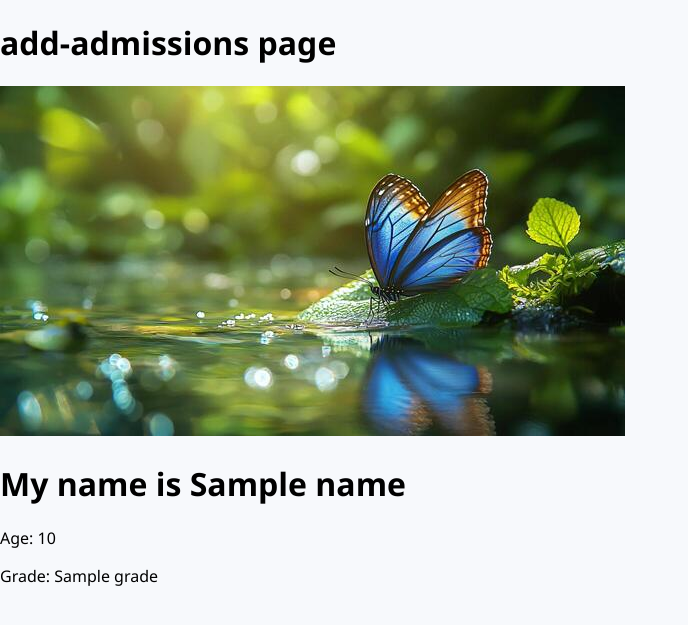
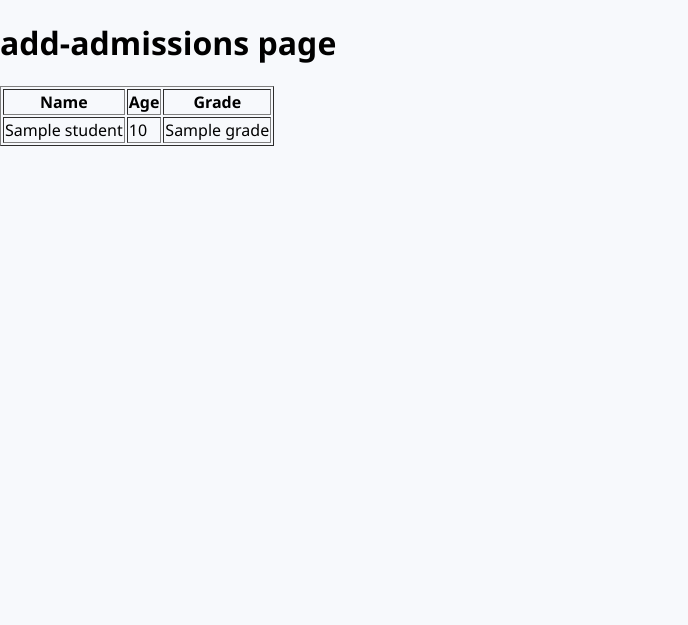
Before and after one commit to Babafakruddin-Darubhaigari/django-schoolapp, a Django app: template templates/admissions/add-admission.html in a window 1280 px wide. Shown: the top 625 px of the page, without its empty margins (0-688 px from the left). Run offline with Django 3.2, Linux system fonts and the light colour scheme; the template is opened without the code that fills it: most values are stand-ins (such as "Sample title", 1, 10 or a date in 2020).

Commit message:
using models in views

```diff
--- a/newAdmin/views.py
+++ b/newAdmin/views.py
@@ -1,4 +1,6 @@
 from django.shortcuts import render
+
+from newAdmin.models import Student
 
 
 # Create your views here.
@@ -6,7 +8,9 @@ def homepage(request):
     return render(request, 'index.html')
 
 def addAdmission(request):
-    values = {"name": "Baba", "age": 25, "grade": "10th"}
+    # Fetch all student records from the database
+    students = Student.objects.all()
+    values = {'allStudents': students}
     return render(request, 'admissions/add-admission.html', values)
 
 def admissionReport(request):
--- a/templates/admissions/add-admission.html
+++ b/templates/admissions/add-admission.html
@@ -10,9 +10,22 @@
 </head>
 <body>
     <h1>add-admissions page</h1>
-    <img src="{% static 'images/nature.jpg' %}" alt="Image not found">
-    <h1>My name is {{ name }}</h1>
-    <p>Age: {{ age }}</p>
-    <p>Grade: {{ grade }}</p>
+
+    <table border="1px">
+        <tr>
+            <th>Name</th>
+            <th>Age</th>
+            <th>Grade</th>
+        </tr>
+        {% for student in allStudents %}
+        <tr>
+            <td>{{ student.name }}</td>
+            <td>{{ student.age }}</td>
+            <td>{{ student.grade }}</td>
+        </tr>
+        {% endfor %}
+    </table>
+
+
 </body>
 </html>
```
Also changed, not shown: db.sqlite3.
